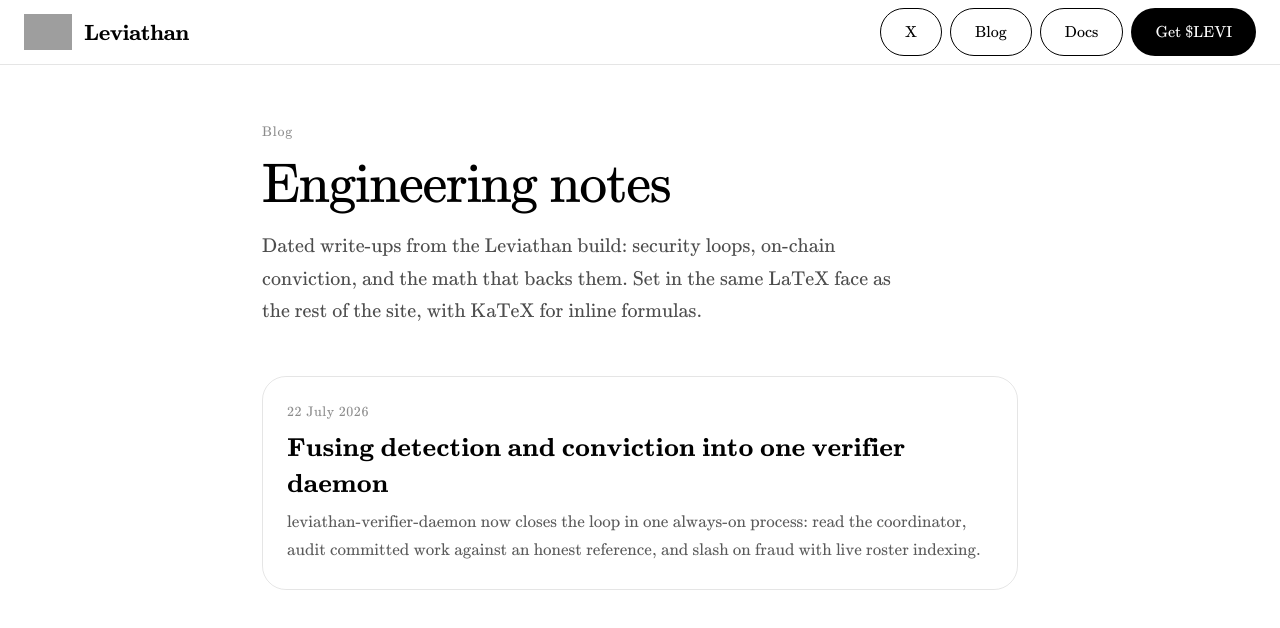
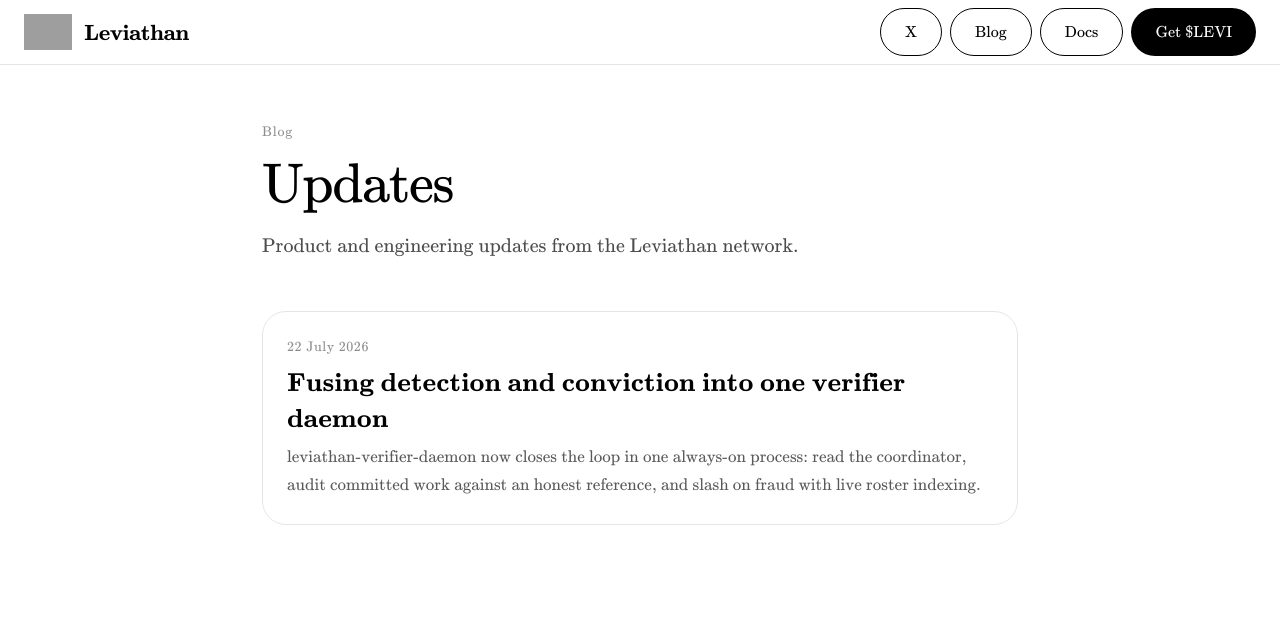
Before and after one commit to wienerlabs/leviathan-web, a React (Vite) app: page /blog in a window 1280 px wide. Shown: the top 628 px of the page. Built offline with nearby package versions, Linux system fonts and the light colour scheme; no server answers; grey boxes are pictures that could not be loaded.

Commit message:
fix: shorten blog index copy for a cleaner corporate tone
Drop KaTeX/LaTeX meta from the listing blurb and keep the intro to one line.

```diff
--- a/src/blog/BlogIndex.tsx
+++ b/src/blog/BlogIndex.tsx
@@ -14,12 +14,10 @@ export default function BlogIndex() {
           Blog
         </p>
         <h1 className="font-italiana text-[42px] md:text-[56px] leading-[1.08] tracking-tight mb-4">
-          Engineering notes
+          Updates
         </h1>
         <p className="text-[18px] md:text-[20px] leading-relaxed text-black/70 mb-12 max-w-[40rem]">
-          Dated write-ups from the Leviathan build: security loops, on-chain
-          conviction, and the math that backs them. Set in the same LaTeX face
-          as the rest of the site, with KaTeX for inline formulas.
+          Product and engineering updates from the Leviathan network.
         </p>
 
         <ul className="space-y-4">
--- a/src/components/Seo.tsx
+++ b/src/components/Seo.tsx
@@ -32,9 +32,9 @@ function upsertLink(rel: string, href: string) {
 function pageMeta(pathname: string): { title: string; description: string } {
   if (pathname === '/blog' || pathname === '/blog/') {
     return {
-      title: `Blog · ${SITE.name}`,
+      title: `Updates · ${SITE.name}`,
       description:
-        'Dated engineering notes from Leviathan: verifier daemons, on-chain conviction, and protocol economics.',
+        'Product and engineering updates from the Leviathan network.',
     }
   }
   const blogMatch = pathname.match(/^\/blog\/([^/]+)\/?$/)
```
